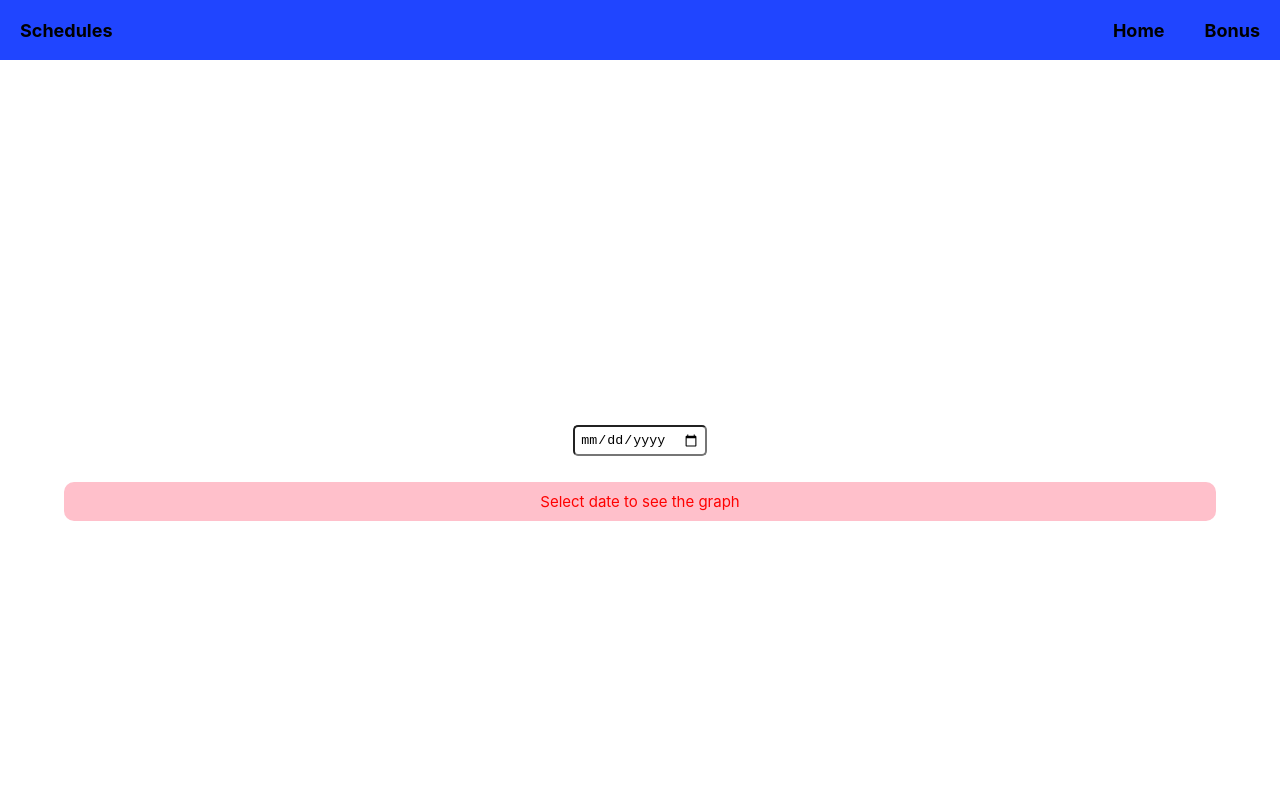
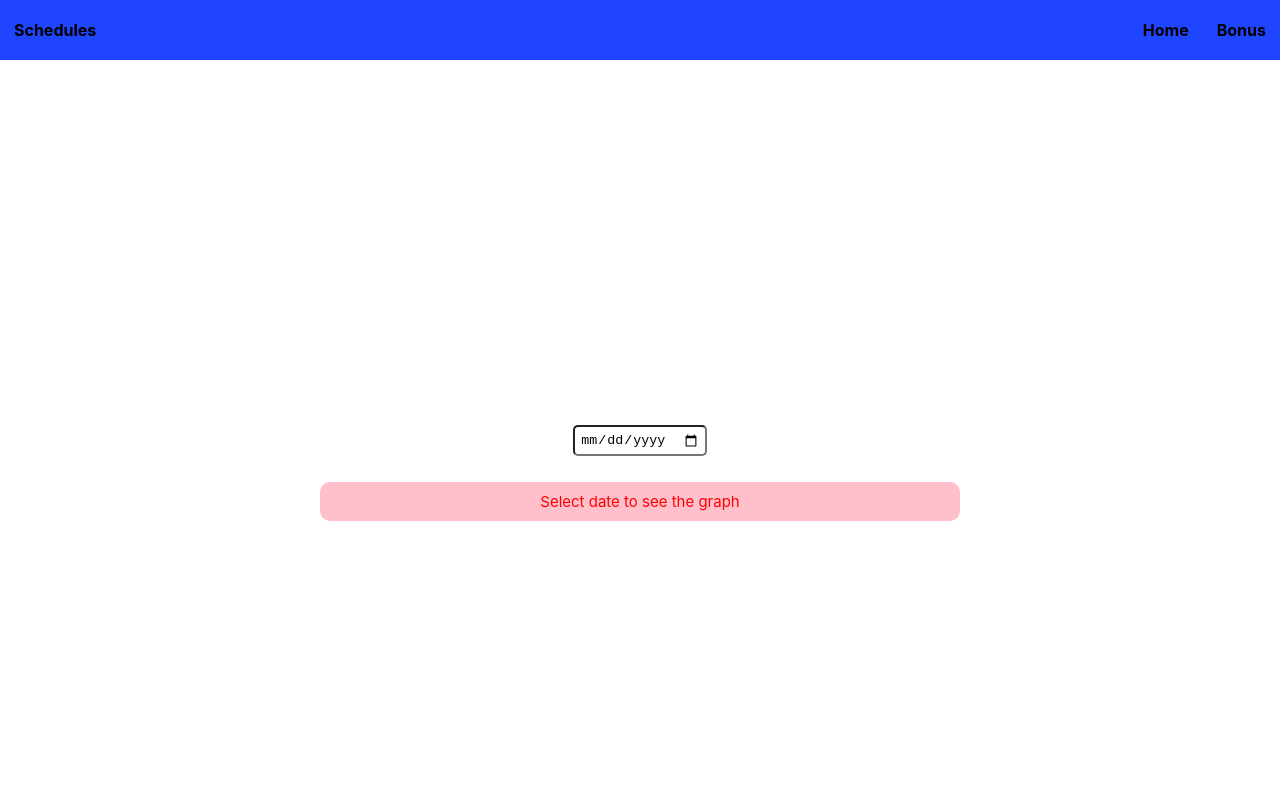
Before and after one commit to SiddheshDabholkar/GraphAssignment, a React (Create React App) app: page / in a window 1280 px wide. Shown: the top 800 px of the page. Built offline with nearby package versions, Linux system fonts and the light colour scheme.

Commit message:
refactored error box

```diff
--- a/src/Layout/Home/Header.scss
+++ b/src/Layout/Home/Header.scss
@@ -3,11 +3,14 @@
 
 .Link {
   text-decoration: none;
-  padding: 10px 20px;
+  padding: 10px 14px;
   color: #000;
-  font-size: 18px;
+  font-size: 12px;
   font-weight: bolder;
   transition: 1000ms ease;
+  @media (min-width: 1000px) {
+    font-size: 16px;
+  }
   &:hover {
     color: white;
   }
--- a/src/components/DateGraph.tsx
+++ b/src/components/DateGraph.tsx
@@ -83,12 +83,15 @@ const DateGraph: React.FC<DateGraphTypes> = ({ date, data }) => {
     return generatedData;
   };
 
+  const dataforGraph = generateDataForLabels(generateLabels(date));
+  console.log("dataforGraph", dataforGraph);
+
   const graphdata = {
     labels: generateLabels(date),
     datasets: [
       {
         label: "no of schedules",
-        data: generateDataForLabels(generateLabels(date)),
+        data: dataforGraph,
         backgroundColor: "rgba(53, 162, 235, 0.5)",
       },
     ],
@@ -121,7 +124,7 @@ const DateGraph: React.FC<DateGraphTypes> = ({ date, data }) => {
             <DayGraph date={selectedDate} data={data} />
           </div>
         ) : (
-          <Error message="Tap on one of the above bar to see the chedules by time" />
+          <Error message="Tap on one of the above bar to see the schedules by time" />
         )}
       </div>
     </div>
--- a/src/components/Error.scss
+++ b/src/components/Error.scss
@@ -6,6 +6,12 @@
   width: 90%;
   border-radius: 10px;
   background: pink;
+  @media (min-width: 1000px) {
+    width: 40%;
+  }
+  @media (min-width: 800px) {
+    width: 50%;
+  }
   &Message {
     padding: 10px 0px;
     color: red;
--- a/src/components/PriorScheduling.tsx
+++ b/src/components/PriorScheduling.tsx
@@ -15,6 +15,19 @@ type PriorSchedulingType = {
 const PriorScheduling: React.FC<PriorSchedulingType> = ({ from, to }) => {
   const { converted, convertScheduledTimeIntoItemDateFormat: convert } =
     useConvertedData();
+
+  const options = {
+    responsive: true,
+    plugins: {
+      legend: {
+        position: "top" as const,
+      },
+      title: {
+        display: true,
+        text: `Schedules between ${from} and ${to}`,
+      },
+    },
+  };
 
   const getDatesBetweenDates = (startDate: any, endDate: any) => {
     let dates: any[] = [];
@@ -94,7 +107,7 @@ const PriorScheduling: React.FC<PriorSchedulingType> = ({ from, to }) => {
   if (PercentageData.length !== 0) {
     return (
       <div className="PriorScheduling">
-        <Pie data={pieData} />
+        <Pie data={pieData} options={options} />
       </div>
     );
   } else {
```
